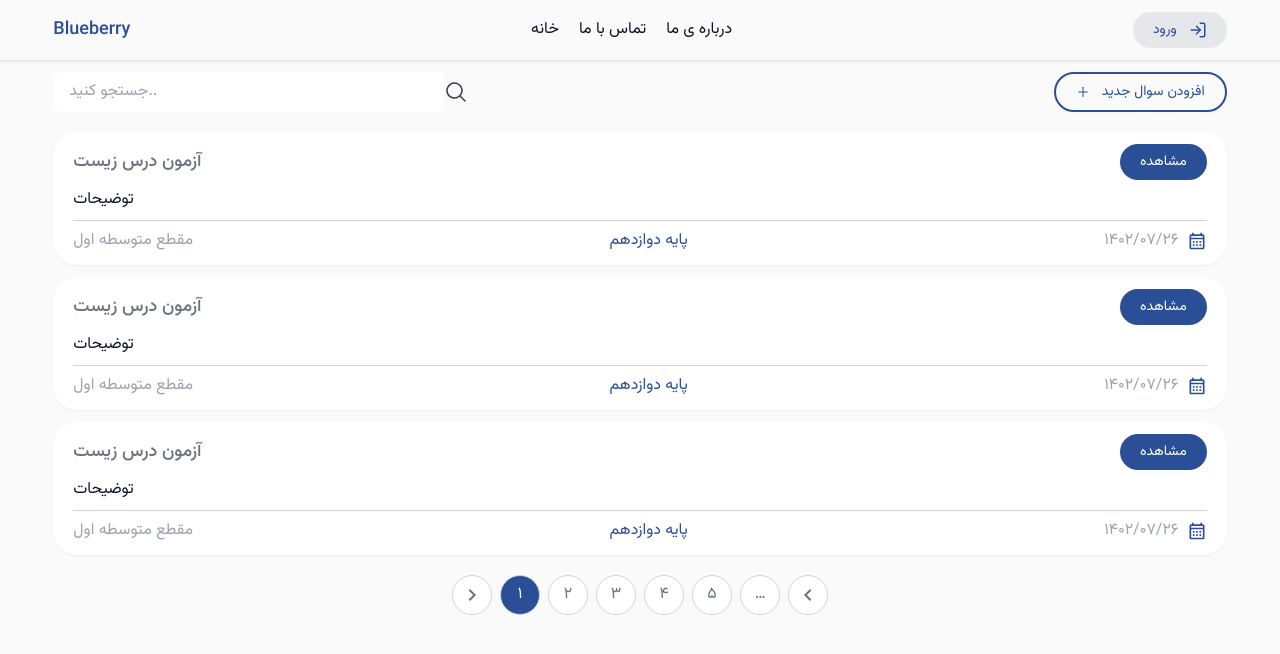
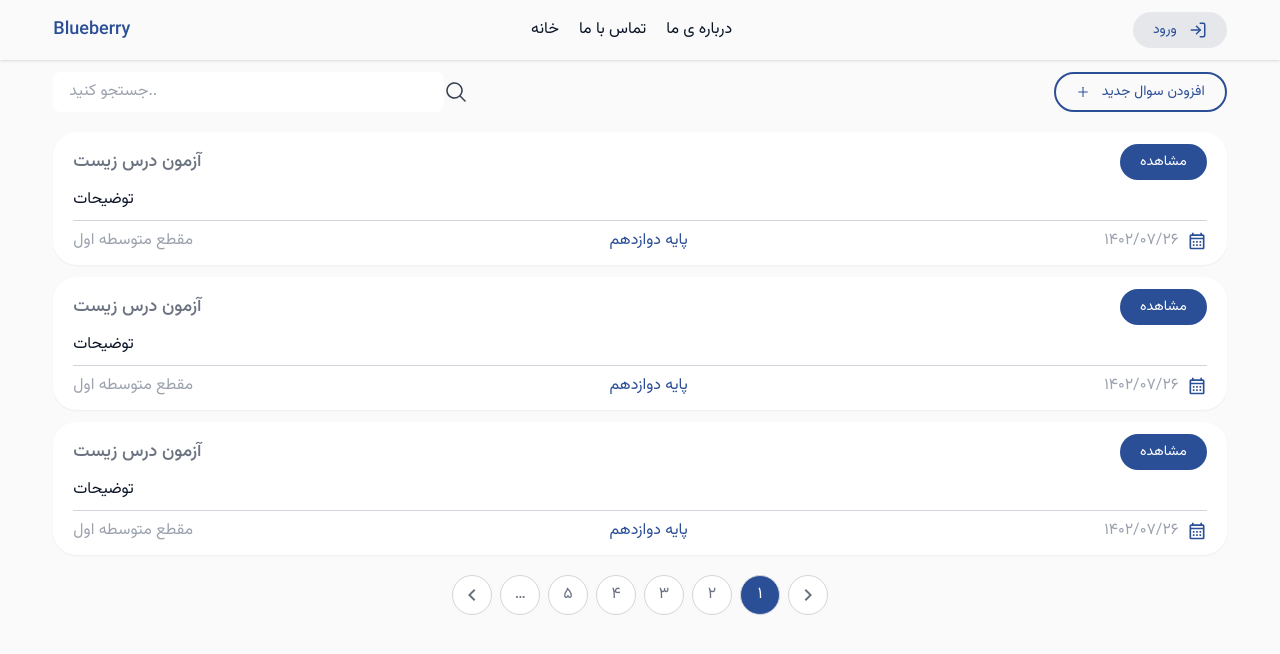
Before and after one commit to Kiyarash17/webelopers_front, a Next.js app: page /en/questions in a window 1280 px wide. Shown: the top 654 px of the page. Built offline with nearby package versions, Linux system fonts and the light colour scheme.

Commit message:
Update middleware file

```diff
--- a/components/layouts/header/index.tsx
+++ b/components/layouts/header/index.tsx
@@ -18,14 +18,13 @@ export default function Header(props: Props) {
           alt="person is thinking"
           className="object-contain w-full h-full mix-blend-multiply"
         />
-        <Image src="/img/header.jpg" width={200} height={200} alt="test" />
       </div>
       <div className="flex-1 flex flex-col justify-center gap-5 container">
         <h2 className="font-extrabold text-gray-700">
           {locale?.header?.title}
         </h2>
         <p className="text-gray-400">{locale?.header?.description}</p>
-        <Button color="primary" className="w-fit px-8" href="/questions">
+        <Button color="primary" className="w-fit px-8" href={`${props.lang}/questions`}>
           {locale?.header?.button}
           <HiMagnifyingGlass />
         </Button>
--- a/components/ui/pagination/index.tsx
+++ b/components/ui/pagination/index.tsx
@@ -49,6 +49,7 @@ export default function Pagination(props: Props) {
       className={`flex justify-center gap-2 ${
         props.loading && "pointer-events-none"
       }`}
+      dir="rtl"
     >
       <li
         className={`pagination-item ${
--- a/styles/globals.css
+++ b/styles/globals.css
@@ -25,11 +25,11 @@ body {
 }
 
 .dir-ltr {
-  direction: ltr;
+  direction: ltr !important;
 }
 
 .dir-rtl {
-  direction: rtl;
+  direction: rtl !important;
 }
 
 /* Headings */
```
Also changed, not shown: middleware.ts (+9 -5 lines).
